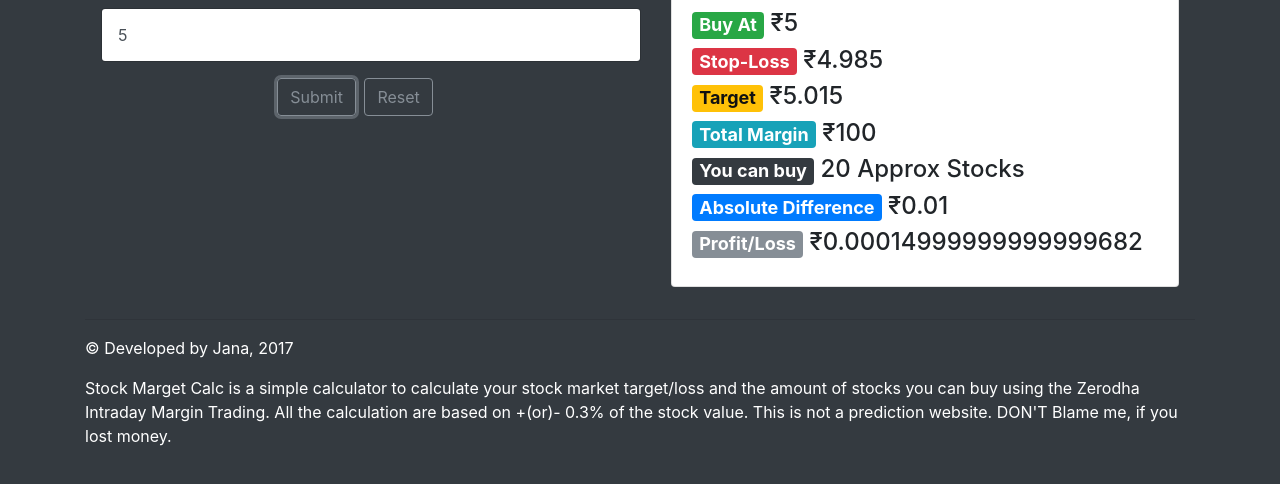
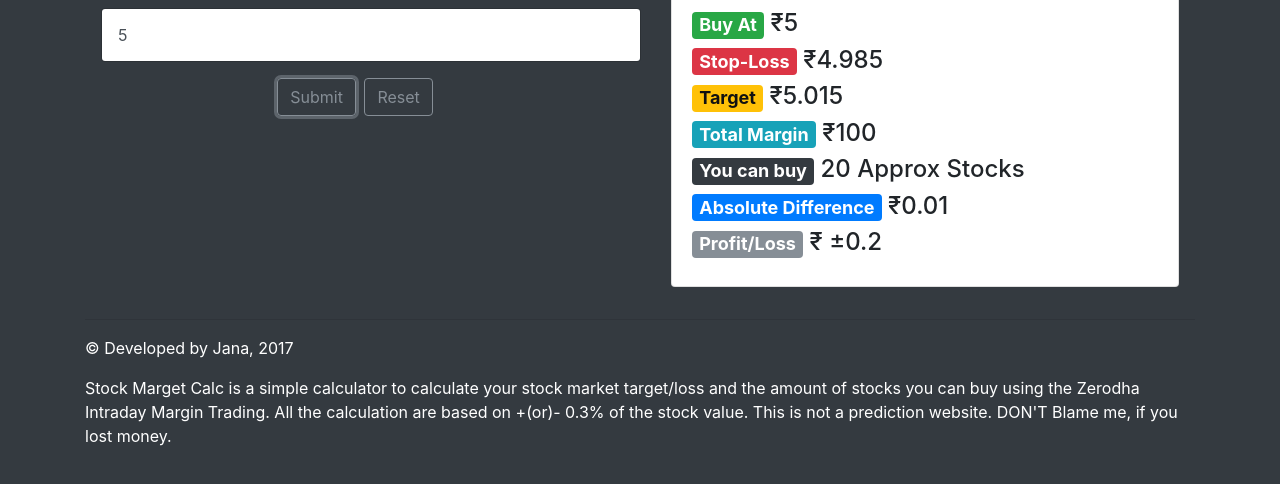
Before and after one commit to jana7418/stockmarket, a plain HTML site: page index.html in a window 1280 px wide. Both pictures are taken after typing "5", "5" into the empty fields and a click on the button "Submit". Shown: the part 158-642 px from the top of the page. Drawn offline with nearby package versions, Linux system fonts and the light colour scheme.

Commit message:
Minor Change

```diff
--- a/index.html
+++ b/index.html
@@ -73,8 +73,8 @@ function stock(){
   document.getElementById('canBuy').innerHTML = parseInt(canBuy) + ' Approx Stocks' ;
   var difference = target-buyValue;
   document.getElementById('difference').innerHTML = '&#8377;' + parseFloat(difference).toFixed(2);
-  var profitLoss = parseFloat(difference).toFixed(2)*difference;
-  document.getElementById('profitLoss').innerHTML = '&#8377;' + profitLoss;
+  var profitLoss = (parseFloat(difference).toFixed(2))*canBuy;
+  document.getElementById('profitLoss').innerHTML = '&#8377; &plusmn;' + profitLoss;
 
 
 };
```
